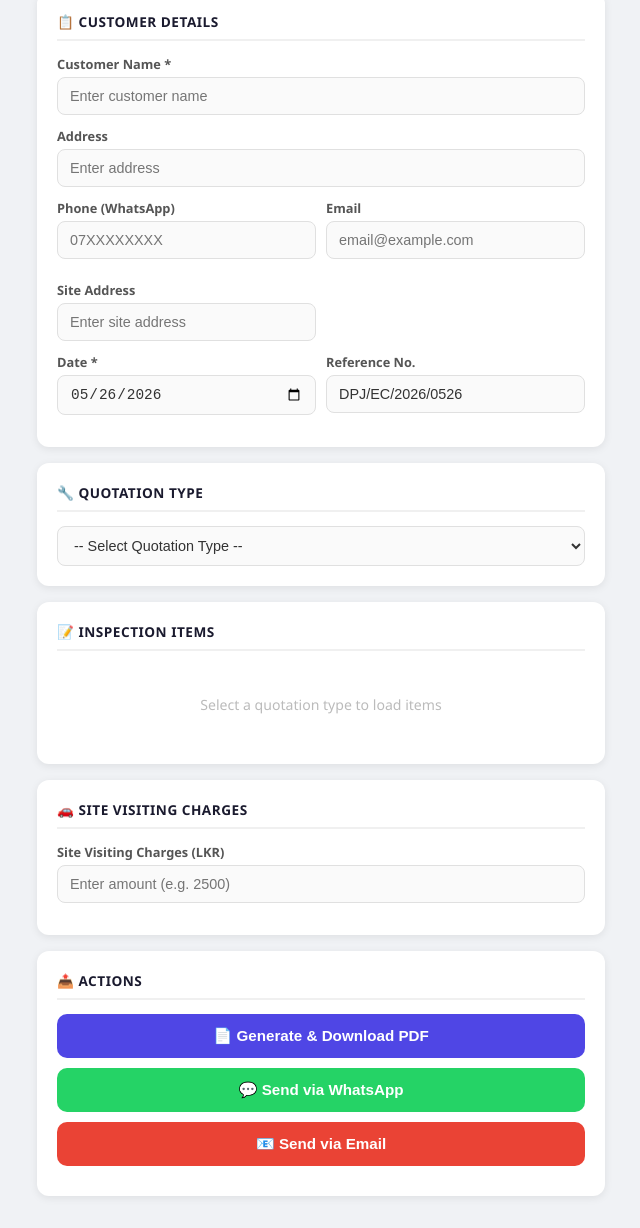
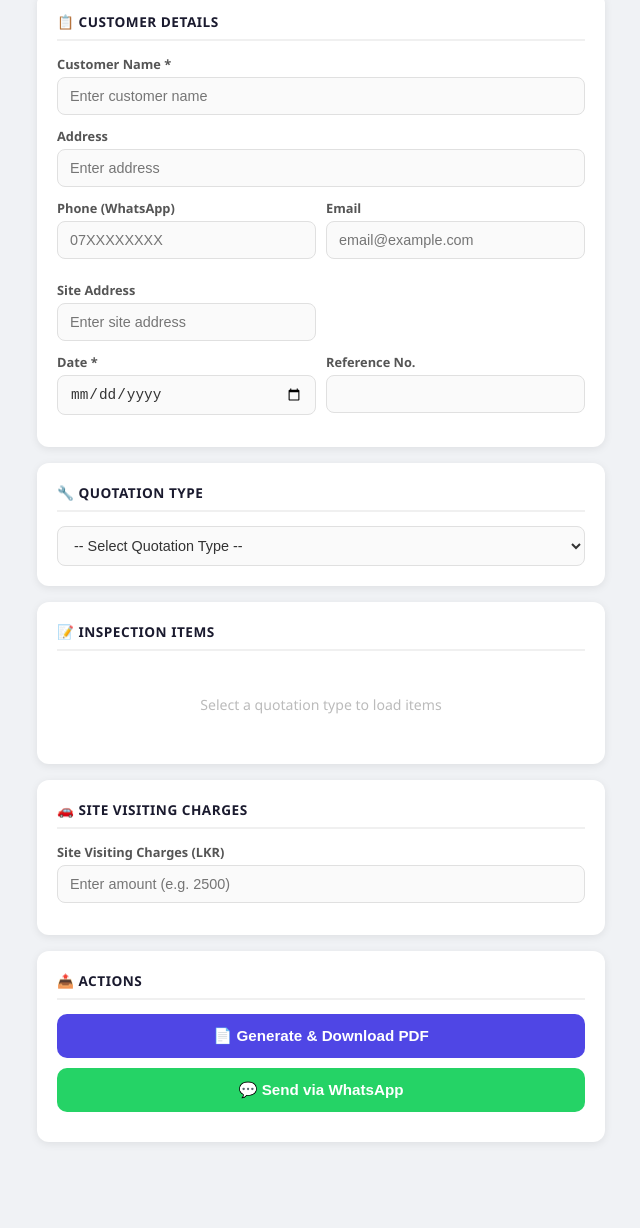
Before and after one commit to mendizgit/test_invoice, a website: page public/index.html in a window 1280 px wide. Shown: the part 101-1329 px from the top of the page, without its empty margins (319-959 px from the left). After the commit the page ends 1275 px from the top, so only its background shows below. Drawn offline with Linux system fonts and the light colour scheme; no server answers.

Commit message:
remove_email_btn

```diff
--- a/public/index.html
+++ b/public/index.html
@@ -72,7 +72,7 @@
     <div class="form-row">
       <div class="form-group">
         <label>Date *</label>
-        <input type="date" id="quotationDate" />
+        <input type="date" id="quotationRef" />
       </div>
       <div class="form-group">
         <label>Reference No.</label>
@@ -120,7 +120,7 @@
     <h3>📤 Actions</h3>
     <button class="btn btn-pdf" id="pdfBtn" onclick="generatePDF()">📄 Generate & Download PDF</button>
     <button class="btn btn-whatsapp" onclick="sendWhatsApp()">💬 Send via WhatsApp</button>
-    <button class="btn btn-email" onclick="sendEmail()">📧 Send via Email</button>
+
   </div>
 
 </div>
```
